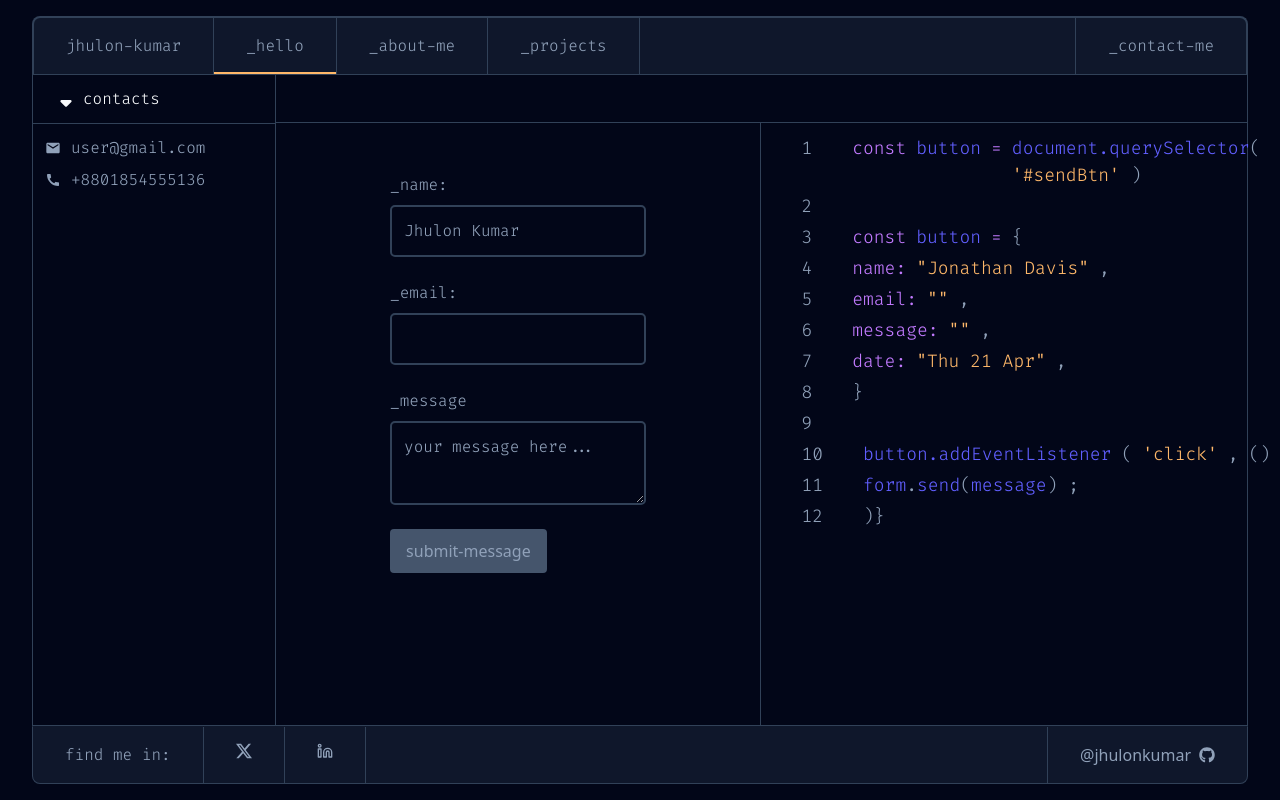
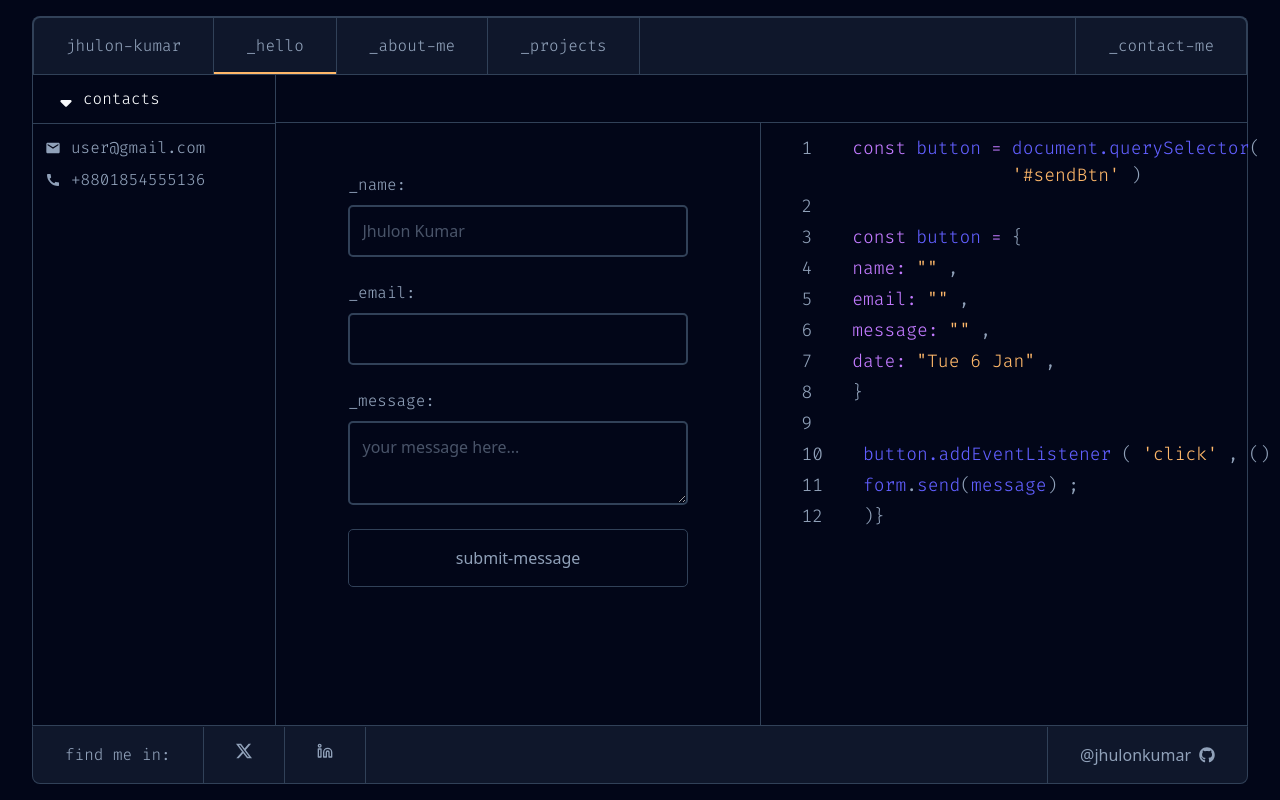
Before and after one commit to basudevkumer/jhulon-kumar-portfolio, a React (Vite) app: page /contact-me in a window 1280 px wide. Built offline with nearby package versions, Linux system fonts and the light colour scheme.

Commit message:
add: in project added react hook form and zod in contact page

```diff
--- a/package.json
+++ b/package.json
@@ -10,13 +10,16 @@
     "preview": "vite preview"
   },
   "dependencies": {
+    "@hookform/resolvers": "^5.2.2",
     "@tailwindcss/vite": "^4.1.18",
     "@tanstack/react-virtual": "^3.13.18",
     "react": "^19.2.0",
     "react-dom": "^19.2.0",
+    "react-hook-form": "^7.71.1",
     "react-icons": "^5.5.0",
     "react-router-dom": "^7.11.0",
-    "tailwindcss": "^4.1.18"
+    "tailwindcss": "^4.1.18",
+    "zod": "^4.3.6"
   },
   "devDependencies": {
     "@eslint/js": "^9.39.1",
--- a/src/component/contact/Index.jsx
+++ b/src/component/contact/Index.jsx
@@ -3,7 +3,38 @@ import { contact } from "@/helper/projectNecessaryArr-obj";
 import { useState } from "react";
 import Button from "../commonComponent/Button";
 
+import { useForm } from "react-hook-form";
+import { zodResolver } from "@hookform/resolvers/zod";
+import { z } from "zod";
+
+const contactSchema = z.object({
+  name: z.string().min(2, "Name must be at least 2 characters"),
+  email: z.string().email("Invalid email address"),
+  message: z.string().min(5, "Message too short"),
+});
+
 const ContactContainer = () => {
+  //date
+  const date = new Date();
+
+  const days = ["Sun", "Mon", "Tue", "Wed", "Thu", "Fri", "Sat"];
+  const months = [
+    "Jan",
+    "Feb",
+    "Mar",
+    "Apr",
+    "May",
+    "Jun",
+    "Jul",
+    "Aug",
+    "Sep",
+    "Oct",
+    "Nov",
+    "Dec",
+  ];
+
+  const formattedDate = `${days[date.getDay()]} ${date.getDate()} ${months[date.getMonth()]}`;
+
   // manage state
   const [activeLight, setActiveLight] = useState(null);
   const [isOpen, setIsOpen] = useState(false);
@@ -17,8 +48,29 @@ const ContactContainer = () => {
   const handleOpen = () => {
     setIsOpen(!isOpen);
   };
+  // Separate useForm for Desktop and Mobile
 
+  const desktopForm = useForm({ resolver: zodResolver(contactSchema) });
+  const mobileForm = useForm({ resolver: zodResolver(contactSchema) });
+
+  const onSubmit = async (data) => {
+    console.log("Form Data:", data);
+    await new Promise((res) => setTimeout(res, 1000)); // demo delay
+  };
+
+  //  Watch values
+
+  const nameValueDesktop = desktopForm.watch("name");
+  const emailValueDesktop = desktopForm.watch("email");
+  const messageValueDesktop = desktopForm.watch("message");
+
+  const nameValueMobile = mobileForm.watch("name");
+  const emailValueMobile = mobileForm.watch("email");
+  const messageValueMobile = mobileForm.watch("message");
+
+  // for icon
   const { down } = allIcon;
+
   return (
     <section className="border border-slate-700  h-full w-full">
       <div className="h-full w-full hidden lg:block">
@@ -54,59 +106,78 @@ const ContactContainer = () => {
             <div className="h-[48px] border-b border-slate_700"></div>
             <div className=" grid grid-cols-2 h-full">
               <div className="border-r border-slate_700 flex justify-center  lg:pt-[50px] pt-[132px]">
-                <div className="flex flex-col gap-y-6">
+                <form
+                  onSubmit={desktopForm.handleSubmit(onSubmit)}
+                  className="flex flex-col gap-y-6 w-[70%]"
+                >
+                  {/* Name */}
                   <div className="flex flex-col">
-                    <label
-                      htmlFor="name"
-                      className="body_thin_md  text-slate_400 pb-2"
-                    >
+                    <label className="body_thin_md text-slate_400 pb-2">
                       _name:
                     </label>
+
                     <input
-                      type="text"
-                      id="name"
-                      name="name"
-                      className="p-3 placeholder:text-slate_400 text-slate_400 placeholder:body_thin_md body_thin_md bg-slate_950 border-2 rounded-[5px] border-slate_700"
+                      {...desktopForm.register("name")}
+                      className="p-3 text-slate_400 bg-slate_950 border-2 rounded-[5px] border-slate_700"
                       placeholder="Jhulon Kumar"
                     />
+
+                    {desktopForm.formState.errors.name && (
+                      <span className="text-red-400 text-sm pt-1">
+                        {desktopForm.formState.errors.name.message}
+                      </span>
+                    )}
                   </div>
+
+                  {/* Email */}
                   <div className="flex flex-col">
-                    <label
-                      htmlFor="email"
-                      className="body_thin_md  text-slate_400 pb-2"
-                    >
+                    <label className="body_thin_md text-slate_400 pb-2">
                       _email:
                     </label>
+
                     <input
+                      {...desktopForm.register("email")}
                       type="email"
-                      id="email"
-                      name="email"
-                      className="p-3 placeholder:text-slate_400 text-slate_400 placeholder:body_thin_md body_thin_md bg-slate_950 border-2 rounded-[5px] border-slate_700"
+                      className="p-3 text-slate_400 bg-slate_950 border-2 rounded-[5px] border-slate_700"
                     />
+
+                    {desktopForm.formState.errors.email && (
+                      <span className="text-red-400 text-sm pt-1">
+                        {desktopForm.formState.errors.email.message}
+                      </span>
+                    )}
                   </div>
+
+                  {/* Message */}
                   <div className="flex flex-col">
-                    <label
-                      htmlFor="message"
-                      className="body_thin_md  text-slate_400 pb-2"
-                    >
-                      _message
+                    <label className="body_thin_md text-slate_400 pb-2">
+                      _message:
                     </label>
+
                     <textarea
-                      name="message"
-                      id="message"
+                      {...desktopForm.register("message")}
                       placeholder="your message here..."
-                      className="h-[84px] w-full p-3   placeholder:text-slate_400 text-slate_400 placeholder:body_thin_md body_thin_md bg-slate_950 border-2  border-slate_700 rounded-[5px]"
-                    ></textarea>
+                      className="h-[84px] w-full p-3 text-slate_400 bg-slate_950 border-2 border-slate_700 rounded-[5px]"
+                    />
+
+                    {desktopForm.formState.errors.message && (
+                      <span className="text-red-400 text-sm pt-1">
+                        {desktopForm.formState.errors.message.message}
+                      </span>
+                    )}
                   </div>
-                  <div>
-                    <Button
-                      children={"submit-message"}
-                      className={
-                        "text-slate_400 hover:text-slate_950 hover:bg-orange_200 transition duration-300 ease-in-out"
-                      }
-                    />
-                  </div>
-                </div>
+
+                  {/* Button */}
+                  <button
+                    type="submit"
+                    disabled={desktopForm.formState.isSubmitting}
+                    className="text-slate_400 hover:text-slate_950 hover:bg-orange_200 transition duration-300 ease-in-out py-4 border border-slate_700 rounded-[5px]"
+                  >
+                    {desktopForm.formState.isSubmitting
+                      ? "submitting..."
+                      : "submit-message"}
+                  </button>
+                </form>
               </div>
               <div className="py-3 px-10">
                 <div className="text-indigo_500 body_thin_lg  flex flex-col gap-y-1 ">
@@ -143,7 +214,7 @@ const ContactContainer = () => {
                       <span className="text-purple_400">name:</span>
                       <span className="text-orange_300">
                         {" "}
-                        "Jonathan Davis"
+                        "{nameValueDesktop}"
                       </span>{" "}
                       <span className="text-slate_400">,</span>
                     </div>
@@ -152,7 +223,10 @@ const ContactContainer = () => {
                     <span className="text-slate_400">5</span>
                     <div className="flex gap-x-[10px]">
                       <span className="text-purple_400">email:</span>
-                      <span className="text-orange_300"> ""</span>{" "}
+                      <span className="text-orange_300">
+                        {" "}
+                        "{emailValueDesktop}"
+                      </span>{" "}
                       <span className="text-slate_400">,</span>
                     </div>
                   </div>
@@ -160,7 +234,10 @@ const ContactContainer = () => {
                     <span className="text-slate_400  ">6</span>
                     <div className="flex gap-x-[10px]">
                       <span className="text-purple_400">message:</span>
-                      <span className="text-orange_300"> ""</span>{" "}
+                      <span className="text-orange_300">
+                        {" "}
+                        "{messageValueDesktop}"
+                      </span>{" "}
                       <span className="text-slate_400">,</span>
                     </div>
                   </div>
@@ -170,7 +247,7 @@ const ContactContainer = () => {
                       <span className="text-purple_400">date:</span>
                       <span className="text-orange_300">
                         {" "}
-                        "Thu 21 Apr"
+                        "{formattedDate}"
                       </span>{" "}
                       <span className="text-slate_400">,</span>
                     </div>
@@ -249,61 +326,78 @@ const ContactContainer = () => {
           )}
         </div>
 
-        <div className="lg:hidden w-full h-full">
-          <div className="border-r border-slate_700 flex justify-center  lg:pt-[50px] pt-[70px]">
-            <div className="flex flex-col gap-y-6">
+        <div className="lg:hidden w-full h-full ">
+          <div className="border-r border-slate_700 flex justify-center  py-[50px]">
+            <form
+              onSubmit={mobileForm.handleSubmit(onSubmit)}
+              className="flex flex-col gap-y-6 w-[70%]"
+            >
+              {/* Name */}
               <div className="flex flex-col">
-                <label
-                  htmlFor="name"
-                  className="body_thin_md  text-slate_400 pb-2"
-                >
+                <label className="body_thin_md text-slate_400 pb-2">
                   _name:
                 </label>
+
                 <input
-                  type="text"
-                  id="name"
-                  name="name"
-                  className="p-3 placeholder:text-slate_400 text-slate_400 placeholder:body_thin_md body_thin_md bg-slate_950 border-2 rounded-[5px] border-slate_700"
+                  {...mobileForm.register("name")}
+                  className="p-3 text-slate_400 bg-slate_950 border-2 rounded-[5px] border-slate_700"
                   placeholder="Jhulon Kumar"
                 />
+
+                {mobileForm.formState.errors.name && (
+                  <span className="text-red-400 text-sm pt-1">
+                    {mobileForm.formState.errors.name.message}
+                  </span>
+                )}
               </div>
+
+              {/* Email */}
               <div className="flex flex-col">
-                <label
-                  htmlFor="email"
-                  className="body_thin_md  text-slate_400 pb-2"
-                >
+                <label className="body_thin_md text-slate_400 pb-2">
                   _email:
                 </label>
+
                 <input
+                  {...mobileForm.register("email")}
                   type="email"
-                  id="email"
-                  name="email"
-                  className="p-3 placeholder:text-slate_400 text-slate_400 placeholder:body_thin_md body_thin_md bg-slate_950 border-2 rounded-[5px] border-slate_700"
+                  className="p-3 text-slate_400 bg-slate_950 border-2 rounded-[5px] border-slate_700"
                 />
+
+                {mobileForm.formState.errors.email && (
+                  <span className="text-red-400 text-sm pt-1">
+                    {mobileForm.formState.errors.email.message}
+                  </span>
+                )}
               </div>
+
+              {/* Message */}
               <div className="flex flex-col">
-                <label
-                  htmlFor="message"
-                  className="body_thin_md  text-slate_400 pb-2"
-                >
-                  _message
+                <label className="body_thin_md text-slate_400 pb-2">
+                  _message:
                 </label>
+
                 <textarea
-                  name="message"
-                  id="message"
+                  {...mobileForm.register("message")}
                   placeholder="your message here..."
-                  className="h-[84px] w-full p-3   placeholder:text-slate_400 text-slate_400 placeholder:body_thin_md body_thin_md bg-slate_950 border-2  border-slate_700 rounded-[5px]"
-                ></textarea>
+                  className="h-[84px] w-full p-3 text-slate_400 bg-slate_950 border-2 border-slate_700 rounded-[5px]"
+                />
+
+                {mobileForm.formState.errors.message && (
+                  <span className="text-red-400 text-sm pt-1">
+                    {mobileForm.formState.errors.message.message}
+                  </span>
+                )}
               </div>
-              <div>
-                <Button
-                  children={"submit-message"}
-                  className={
-                    "text-slate_400 hover:text-slate_950 hover:bg-orange_200 transition duration-300 ease-in-out"
-                  }
-                />
-              </div>
-            </div>
+
+              {/* Button */}
+              <button
+                type="submit"
+                disabled={mobileForm.formState.isSubmitting}
+                className="text-slate_400 hover:text-slate_950 hover:bg-orange_200 transition duration-300 ease-in-out py-4 border border-slate_700 rounded-[5px]"
+              >
+                {mobileForm.formState.isSubmitting ? "submitting..." : "submit-message"}
+              </button>
+            </form>
           </div>
         </div>
       </div>
```
Also changed, not shown: src/component/headerNav/Navbar.jsx (+4 -4 lines), 1 other file (tests, documents, lock files or other folders).
